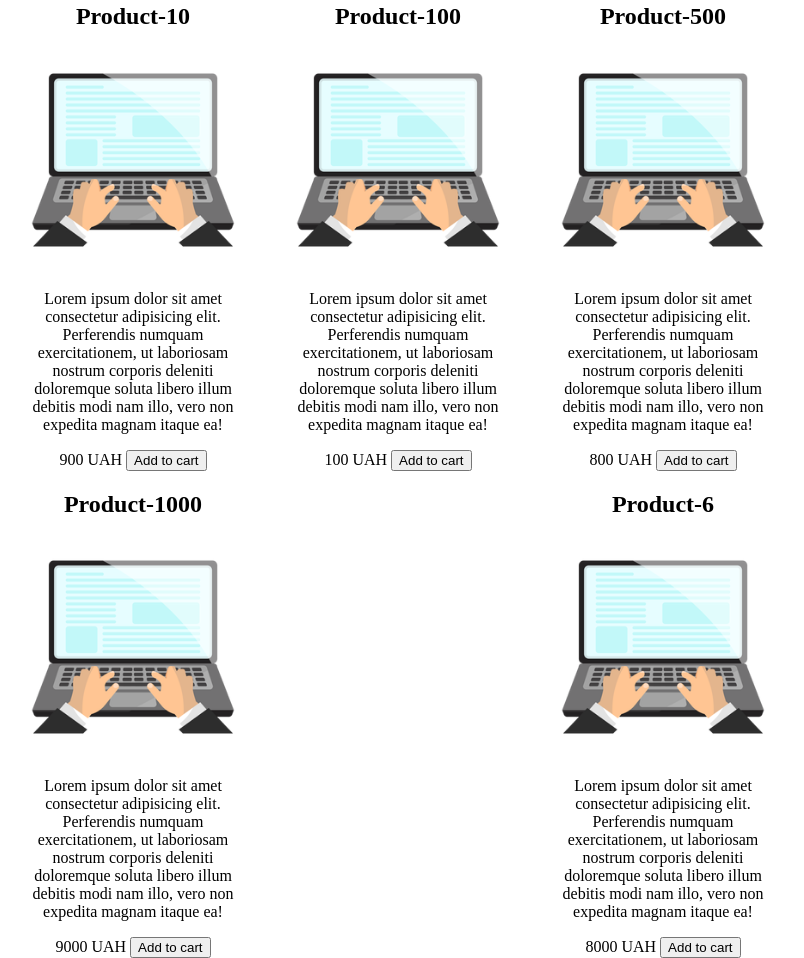
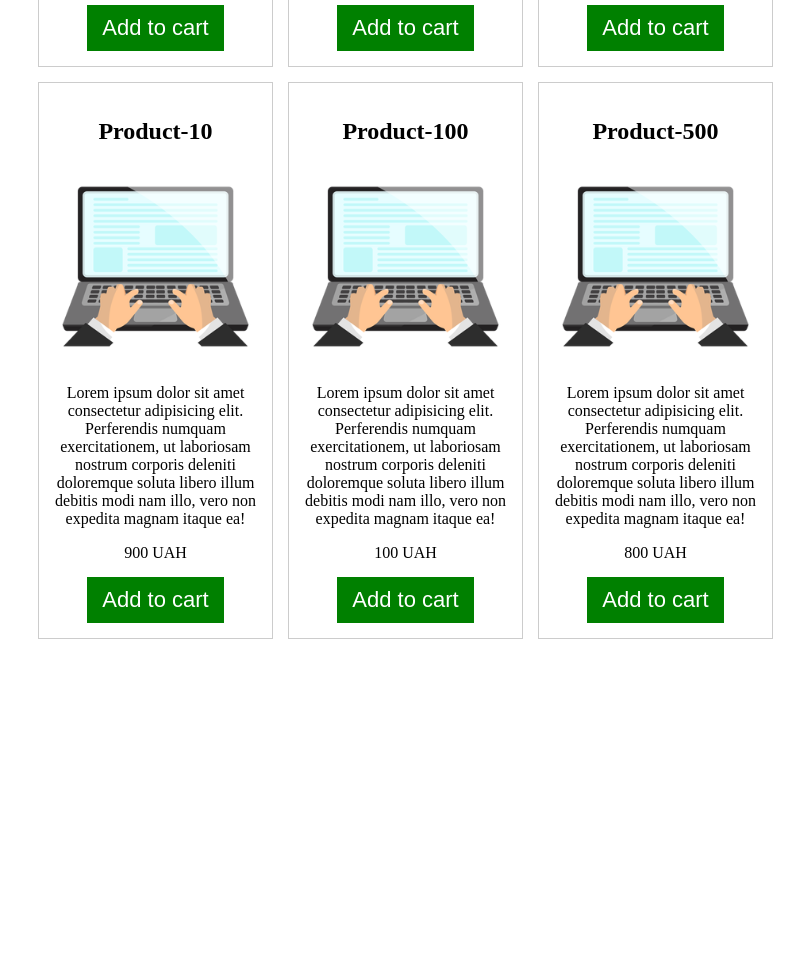
Before and after one commit to alex0735070005/my-html-project, a plain HTML site: page index.html in a window 1280 px wide. Shown: the part 720-1678 px from the top of the page, without its empty margins (367-1171 px from the left). After the commit the page ends 1374 px from the top, so only its background shows below. Drawn offline with Linux system fonts and the light colour scheme.

Commit message:
created products block

```diff
--- a/index.html
+++ b/index.html
@@ -107,30 +107,6 @@
                     <span>800 UAH</span>
                     <button>Add to cart</button>
                 </div>
-                <div class="product">
-                    <h2>Product-1000</h2>
-                    <img src="noteboock.png" />
-                    <p>
-                        Lorem ipsum dolor sit amet consectetur adipisicing elit. Perferendis numquam exercitationem, ut
-                        laboriosam nostrum corporis deleniti doloremque soluta libero illum debitis modi nam illo, vero
-                        non
-                        expedita magnam itaque ea!
-                    </p>
-                    <span>9000 UAH</span>
-                    <button>Add to cart</button>
-                </div>
-                <div class="product">
-                    <h2>Product-6</h2>
-                    <img src="noteboock.png" />
-                    <p>
-                        Lorem ipsum dolor sit amet consectetur adipisicing elit. Perferendis numquam exercitationem, ut
-                        laboriosam nostrum corporis deleniti doloremque soluta libero illum debitis modi nam illo, vero
-                        non
-                        expedita magnam itaque ea!
-                    </p>
-                    <span>8000 UAH</span>
-                    <button>Add to cart</button>
-                </div>
             </div>
         </div>
     </div>
--- a/style.css
+++ b/style.css
@@ -1,3 +1,7 @@
+* {
+   box-sizing: border-box;
+}
+
 body, ul {
     padding: 0;
     margin: 0;
@@ -17,7 +21,7 @@ header {
     justify-content: space-between;
     align-items: center;
     flex-wrap: wrap;
-    margin-top: 15px;
+    margin: 15px 0;
     background: green;
 }
 
@@ -46,12 +50,19 @@ header ul a {
 }
 
 #page .product {
-    max-width: 220px;
+    max-width: 235px;
     text-align: center;
+    border: 1px solid #ccc;
+    display: flex;
+    flex-direction: column;
+    margin: 0 0 15px 15px;
+    padding: 15px;
+    align-items: center;
 }
 
 #page .product img {
     max-width: 100%;
+    display: block;
 }
 
 #page {
@@ -62,3 +73,19 @@ header ul a {
 #sidebar {
     width: 25%;
 }
+
+
+#page .product button {
+    background: green;
+    color: #fff;
+    padding: 10px 15px;
+    font-size: 22px;
+    margin-top: 15px;
+    border: none;
+    cursor: pointer;
+    transition: 0.5s;
+}
+
+#page .product button:hover {
+    background: #6ab13b;
+}
```
